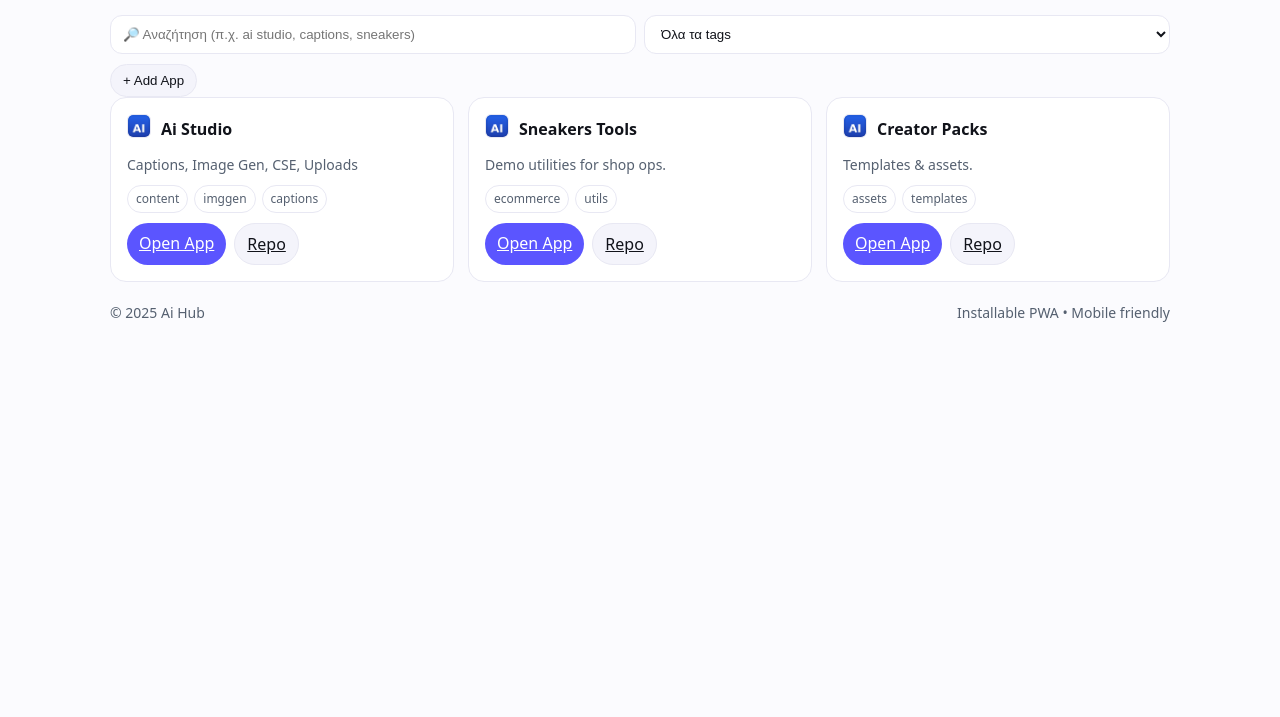
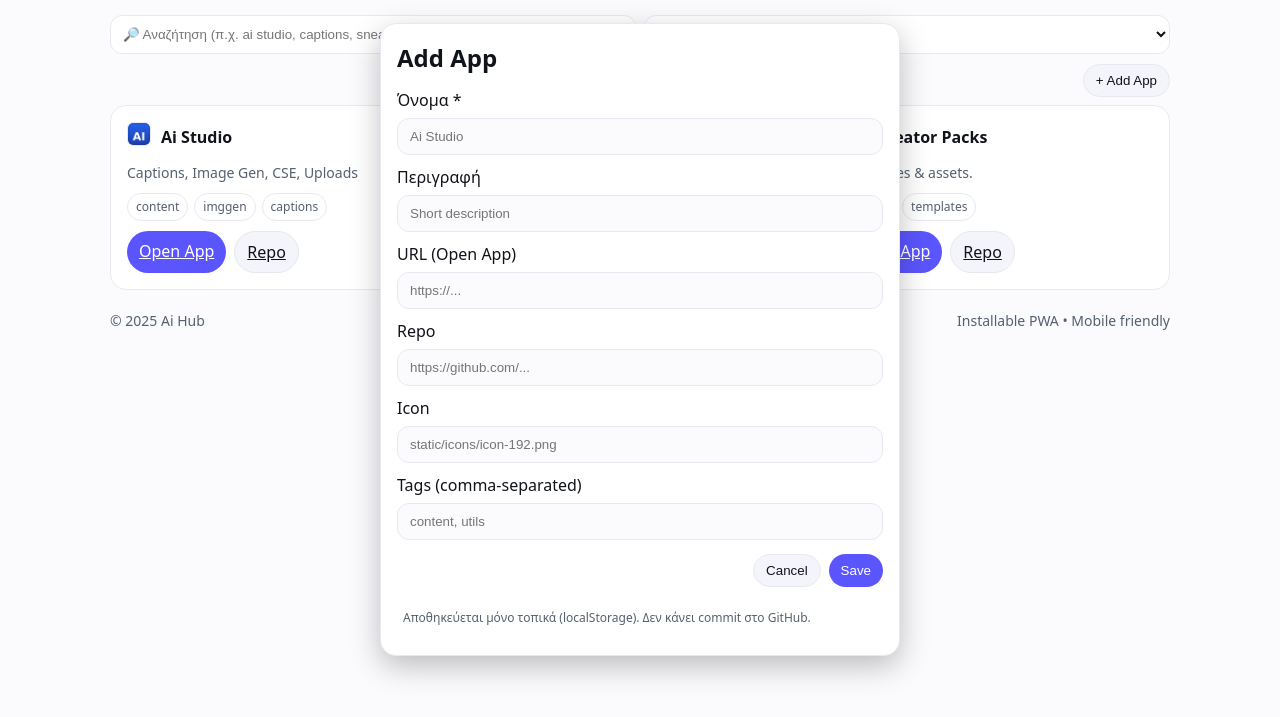
Before and after one commit to ster4runsneakers/ai-hub, a plain HTML site: page index.html in a window 1280 px wide. Shown: the part 61-778 px from the top of the page. Drawn offline with Linux system fonts and the light colour scheme.

Commit message:
Update search section and add modal styles

```diff
--- a/styles.css
+++ b/styles.css
@@ -63,12 +63,13 @@ header{display:flex;gap:16px;align-items:center;justify-content:space-between;ma
 }
 .hint{font-size:12px;color:var(--muted);margin-left:6px}
 
-/* ================== SEARCH ================== */
+/* ================== SEARCH & TOOLBAR ================== */
 .search{display:flex;gap:8px;margin:10px 0}
 .search input,.search select{
   flex:1;padding:10px 12px;border-radius:12px;border:1px solid var(--ring);
   background:var(--card);color:var(--text)
 }
+.toolbar{display:flex;justify-content:flex-end;margin:8px 0}
 
 /* ================== GRID & CARDS ================== */
 .grid{display:grid;grid-template-columns:repeat(auto-fill,minmax(260px,1fr));gap:14px}
@@ -89,6 +90,28 @@ footer{
   display:flex;justify-content:space-between;gap:10px;flex-wrap:wrap
 }
 
+/* ================== MODAL ================== */
+.modal-backdrop{
+  position:fixed;inset:0;background:rgba(0,0,0,.45);backdrop-filter:saturate(120%) blur(2px);z-index:90;
+}
+.modal{
+  position:fixed;inset:0;display:grid;place-items:center;z-index:100;
+}
+.modal-card{
+  width:min(520px,92vw);
+  background:var(--card); color:var(--text);
+  border:1px solid var(--ring); border-radius:16px; padding:16px;
+  box-shadow:0 10px 30px rgba(0,0,0,.25);
+}
+.modal-title{margin:0 0 12px 0;font-weight:800}
+.modal-form{display:grid;gap:10px}
+.modal-form label{display:grid;gap:6px}
+.modal-form input{
+  padding:10px 12px;border-radius:12px;border:1px solid var(--ring);
+  background:var(--bg);color:var(--text)
+}
+.modal-actions{display:flex;gap:8px;justify-content:flex-end;margin-top:4px}
+
 /* ================== RESPONSIVE ================== */
 @media (max-width:540px){
   header{flex-wrap:wrap}
```
